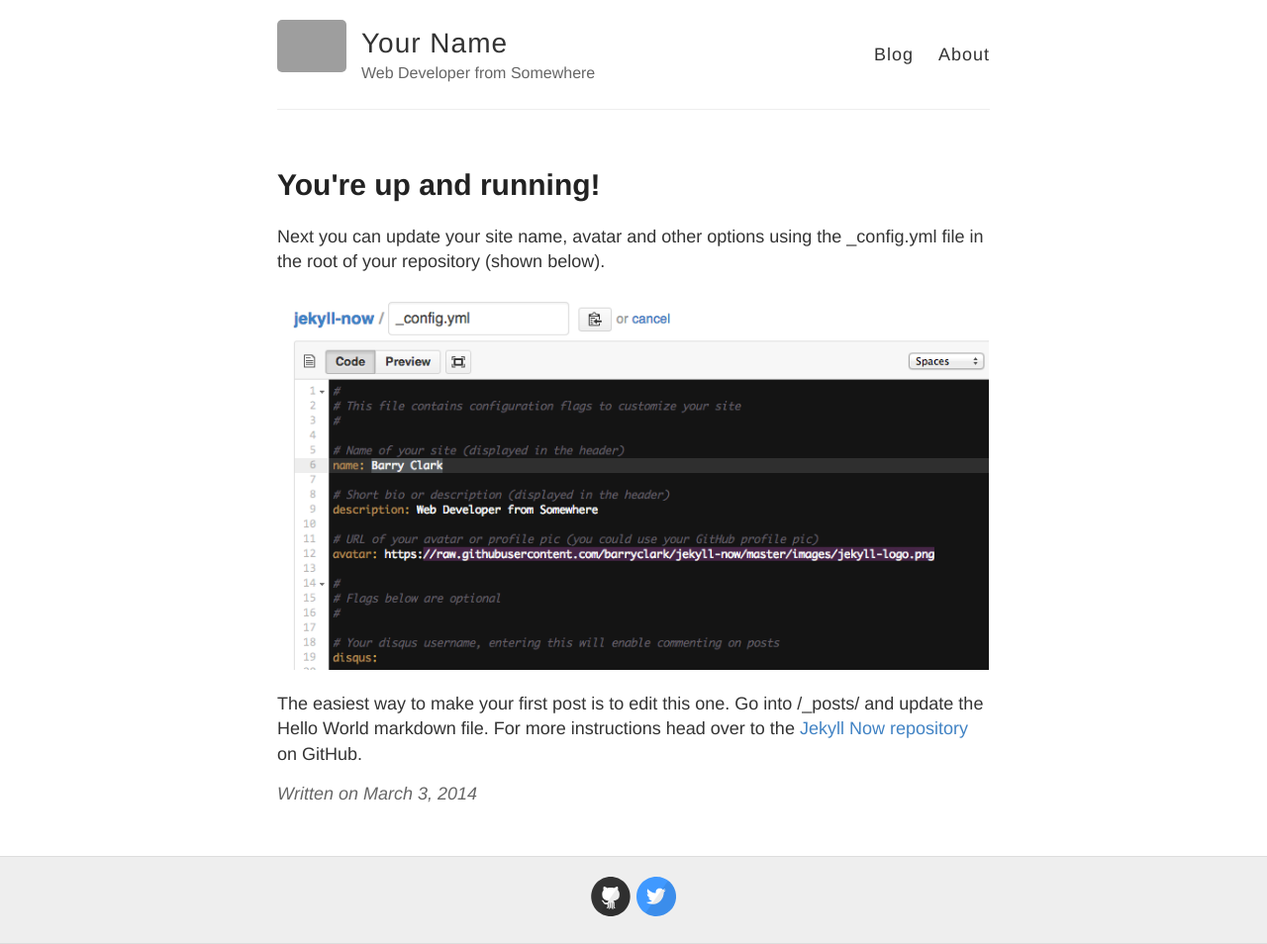
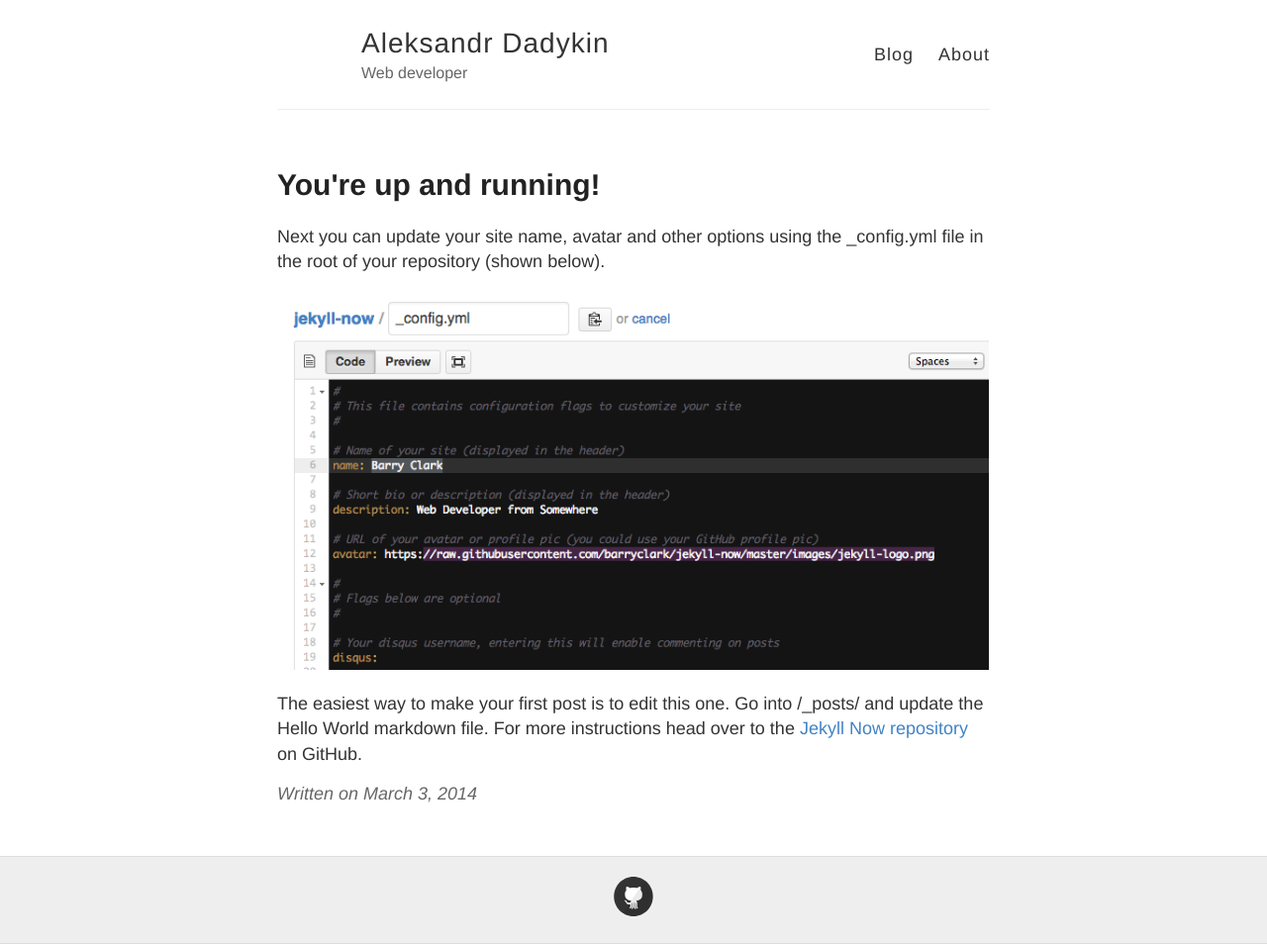
Before and after one commit to cetrix13/cetrix13.github.io, a Jekyll site: the page built from _posts/2014-3-3-Hello-World.md, in a window 1280 px wide. Shown: the whole page at 99% size. Built offline with Jekyll 4.4.1, drawn with Linux system fonts in a browser that asks for light colours; grey boxes are pictures that could not be loaded.

Commit message:
Edit config.yml

```diff
--- a/_config.yml
+++ b/_config.yml
@@ -3,13 +3,13 @@
 #
 
 # Name of your site (displayed in the header)
-name: Your Name
+name: Aleksandr Dadykin
 
 # Short bio or description (displayed in the header)
-description: Web Developer from Somewhere
+description: Web developer
 
 # URL of your avatar or profile pic (you could use your GitHub profile pic)
-avatar: https://raw.githubusercontent.com/barryclark/jekyll-now/master/images/jekyll-logo.png
+# avatar: https://raw.githubusercontent.com/barryclark/jekyll-now/master/images/jekyll-logo.png
 
 #
 # Flags below are optional
@@ -21,12 +21,12 @@
   email:
   facebook:
   flickr:
-  github: barryclark/jekyll-now
+  github: cetrix13
   instagram:
   linkedin:
   pinterest:
   rss: # just type anything here for a working RSS icon
-  twitter: jekyllrb
+  twitter:
   stackoverflow: # your stackoverflow profile, e.g. "users/50476/bart-kiers"
   youtube: # channel/<your_long_string> or user/<user-name>
   googleplus: # anything in your profile username that comes after plus.google.com/
```
